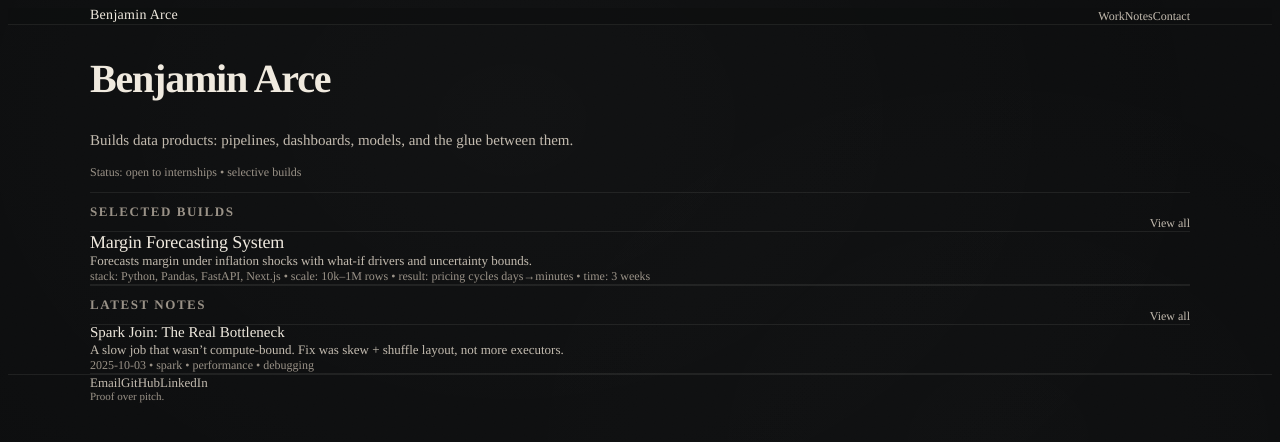
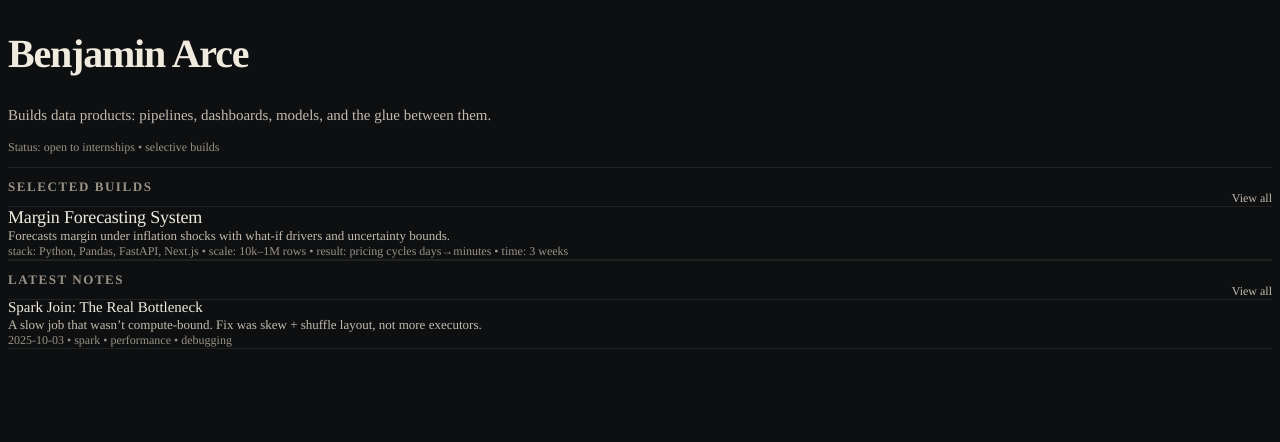
Before and after one commit to benjaminarce-cloud/arcev2-portfolio, a Next.js app: page / in a window 1280 px wide. Shown: the top 442 px of the page. Built offline with nearby package versions, Linux system fonts and the light colour scheme.

Commit message:
Update layout.tsx

```diff
--- a/src/app/layout.tsx
+++ b/src/app/layout.tsx
@@ -1,40 +1,29 @@
 import "./globals.css";
 import type { Metadata } from "next";
-import { SiteHeader } from "@/components/SiteHeader";
-import { Footer } from "@/components/Footer";
-import { IBM_Plex_Sans, IBM_Plex_Mono } from "next/font/google";
+import { Inter, JetBrains_Mono } from "next/font/google";
+import localFont from "next/font/local";
 
-const sans = IBM_Plex_Sans({
-  subsets: ["latin"],
-  weight: ["400", "500", "600"],
-  variable: "--font-sans",
-});
+const inter = Inter({ subsets: ["latin"], variable: "--font-sans" });
+const mono = JetBrains_Mono({ subsets: ["latin"], variable: "--font-mono" });
 
-const mono = IBM_Plex_Mono({
-  subsets: ["latin"],
-  weight: ["400", "500"],
-  variable: "--font-mono",
+// Use a high-taste serif for the name/headlines.
+// Option A: local font file if you have it.
+// Option B: swap this to another google serif later.
+const display = localFont({
+  src: "./fonts/DisplaySerif.woff2",
+  variable: "--font-display",
+  display: "swap",
 });
 
 export const metadata: Metadata = {
   title: "Benjamin Arce",
-  description: "Data-first portfolio: projects and notes.",
+  description: "Builds systems that turn messy data into decisions.",
 };
 
 export default function RootLayout({ children }: { children: React.ReactNode }) {
   return (
-    <html lang="en" className={`${sans.variable} ${mono.variable}`}>
-      <body>
-        <div className="tux-vignette" />
-        <div className="tux-grain" />
-        <div className="min-h-[100dvh]">
-          <SiteHeader />
-          <main className="mx-auto w-full max-w-[1100px] px-5 sm:px-8">
-            {children}
-          </main>
-          <Footer />
-        </div>
-      </body>
+    <html lang="en" className={`${inter.variable} ${mono.variable} ${display.variable}`}>
+      <body>{children}</body>
     </html>
   );
 }
```
